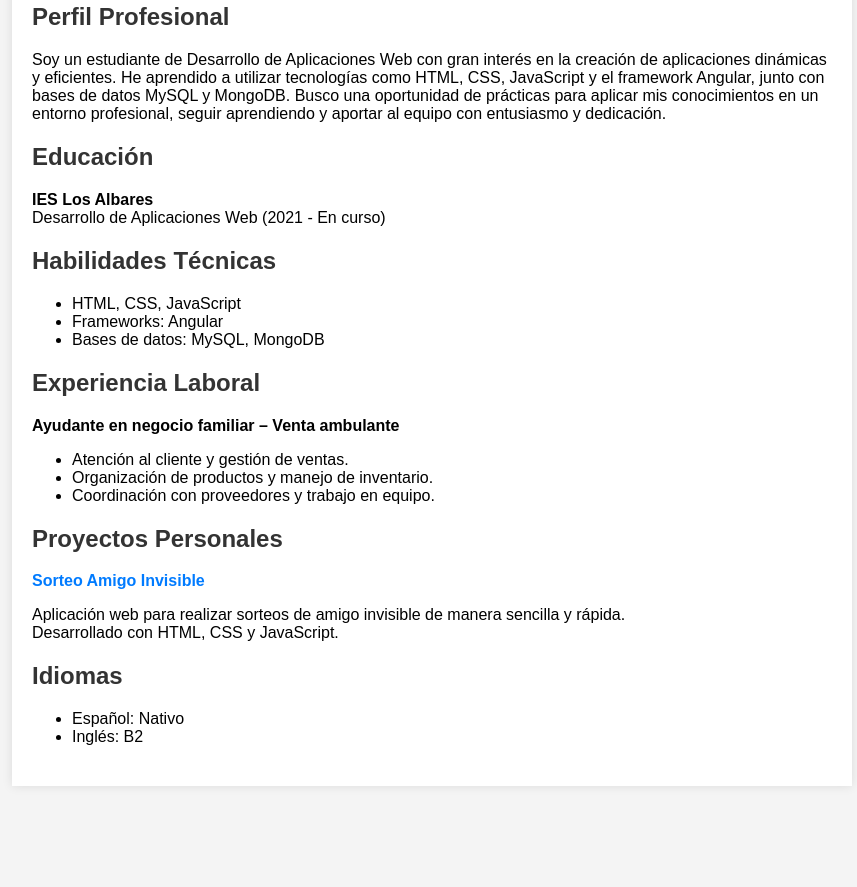
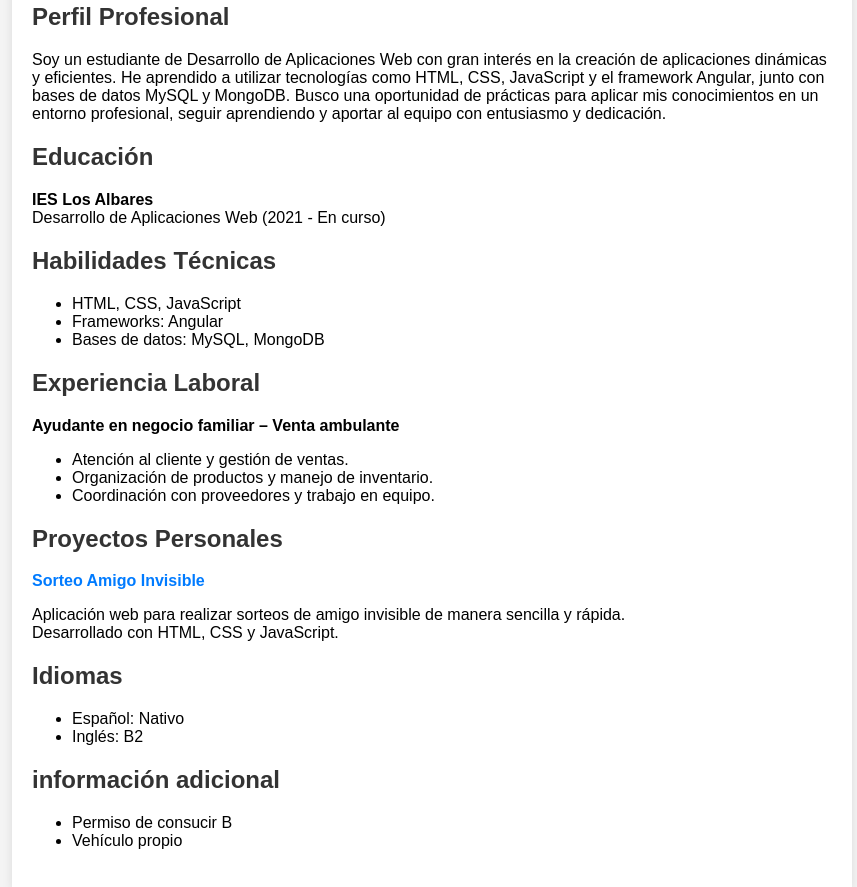
Before and after one commit to D4vid3x/Curriculum, a plain HTML site: page index.html in a window 1280 px wide. Shown: the part 235-1122 px from the top of the page, without its empty margins (208-1065 px from the left). Before the commit the page ends 1081 px from the top, so only its background shows below. Drawn offline with Linux system fonts and the light colour scheme.

Commit message:
Update index.html

```diff
--- a/index.html
+++ b/index.html
@@ -84,6 +84,14 @@
                 <li>Inglés: B2</li>
             </ul>
         </div>
+
+        <div class="seccion">
+            <h2>información adicional</h2>
+            <ul>
+                <li>Permiso de consucir B</li>
+                <li>Vehículo propio</li>
+            </ul>
+        </div>
     </div>
 </body>
 </html>
```
